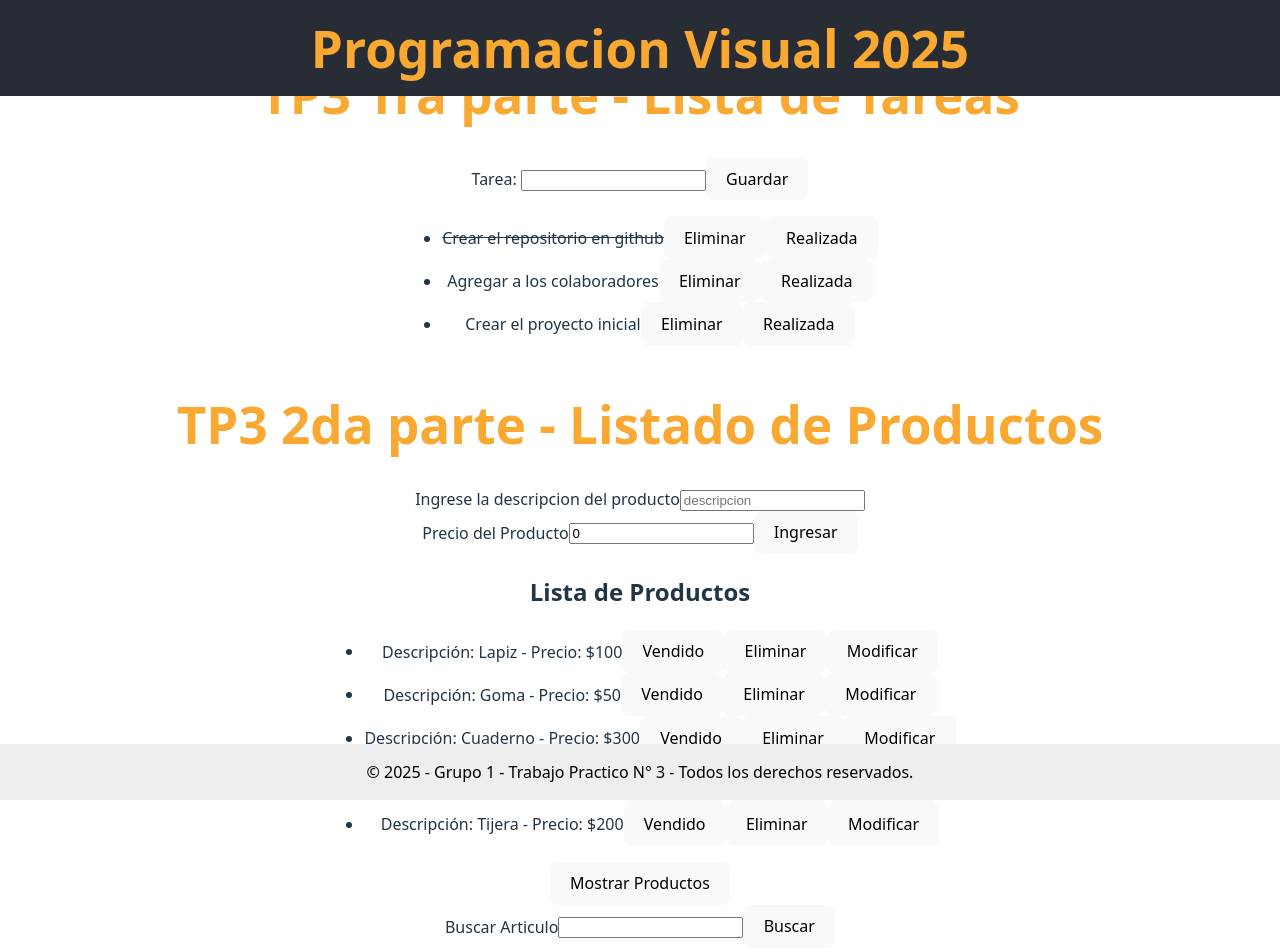
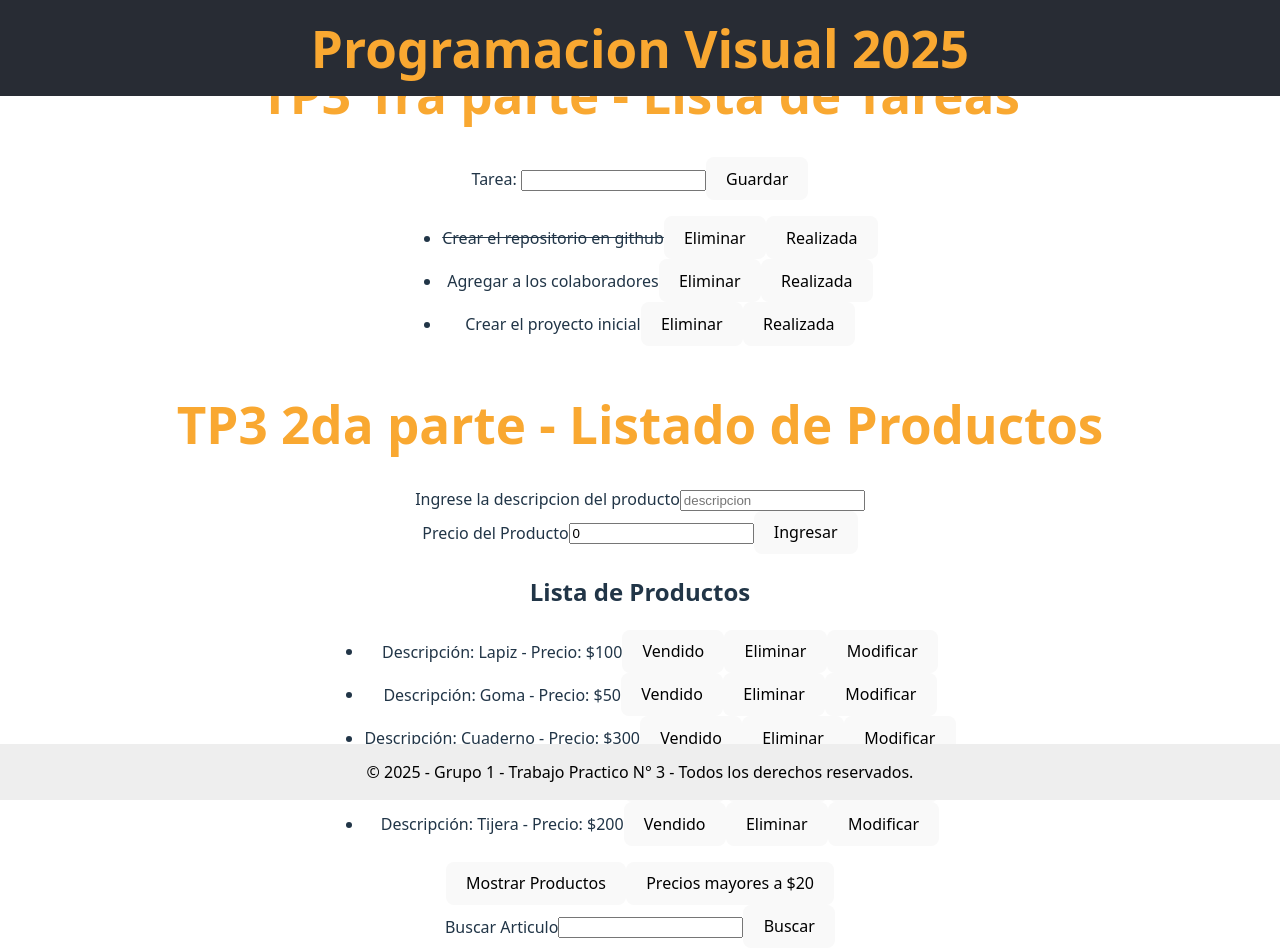
Before and after one commit to Franco46-ochoa/pv_tp3_grupo1, a React (Vite) app: page / in a window 1280 px wide. Shown: the top 952 px of the page. Built offline with nearby package versions, Linux system fonts and the light colour scheme.

Commit message:
Agregado crear nuevo array con productos con precio mayor a 20

```diff
--- a/src/Componentes/TaskList.jsx
+++ b/src/Componentes/TaskList.jsx
@@ -25,16 +25,19 @@ function TaskList({ Productos, setProductos }) {
   };
 
   const mostrarProductos = () => {
-    console.log('Productos actuales:');
+    console.log('1- Mostrar productos:');
     Productos.forEach((producto) => {
       console.log(`Producto: ${producto.descripcion} - Precio:$${producto.precio}`);
     });
   };
 
-/* console.log('1- Mostrar cada producto:');
-productos.forEach((producto) => {
-  console.log(`Producto: ${producto.descripcion} - Precio:$${producto.precio}`);
-}); */
+  const mayoresA20 = () => {
+    const productosMayorA20 = Productos.filter((producto) => producto.precio > 20);
+    console.log('\n2- Productos con precio mayor a $20:');
+    productosMayorA20.forEach((producto) => {
+      console.log(`Producto: ${producto.descripcion} - Precio:$${producto.precio}`);
+    });
+  };
 
   return (
     <div>
@@ -50,6 +53,7 @@ productos.forEach((producto) => {
         ))}
       </ul>
       <button onClick={() => mostrarProductos()}>Mostrar Productos</button>
+      <button onClick={() => mayoresA20()}>Precios mayores a $20</button>
     </div>
   );
 }
```
